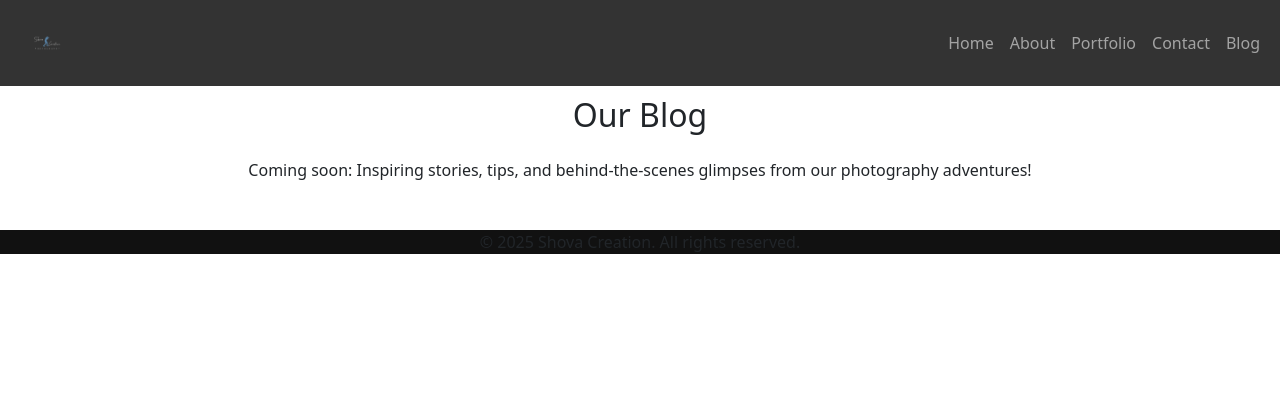
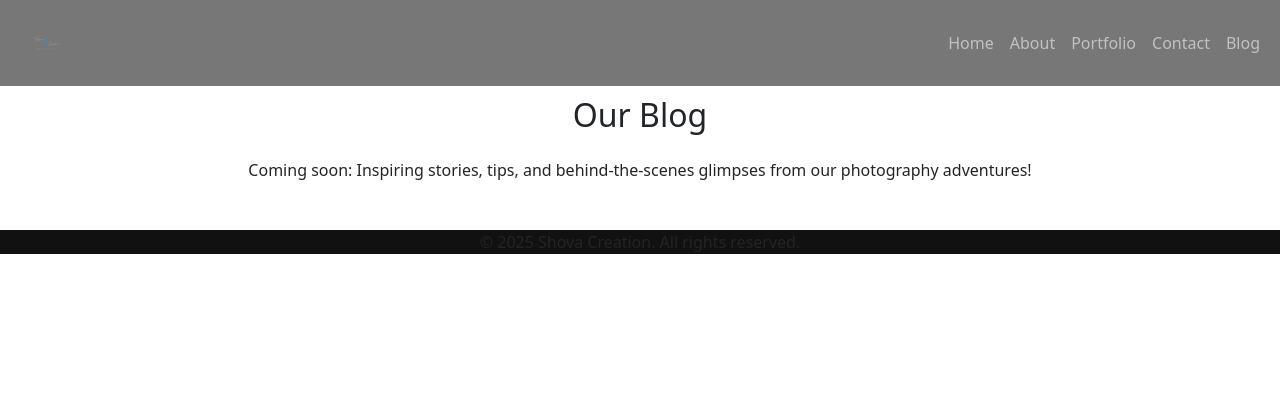
Before and after one commit to pradipNP/shova-creation, a Flask app: page /blog in a window 1280 px wide. Shown: the top 420 px of the page. Run offline with Flask 3, Linux system fonts and the light colour scheme.

Commit message:
Update style.css

```diff
--- a/static/css/style.css
+++ b/static/css/style.css
@@ -10,7 +10,7 @@ body, html {
 
 /* NAVBAR */
 .custom-navbar {
-  background-color: rgba(85, 85, 85, 0.8);
+  background-color: rgba(0, 0, 0, 0.8);
   height: 70px;
   position: absolute; /* Set navbar on top of the hero */
   width: 100%;
@@ -309,7 +309,7 @@ body > .hero-carousel {
 
 /* Navbar tweaks */
 .navbar {
-  background-color: rgba(0, 0, 0, 0.8);
+  background-color: rgba(85, 85, 85, 0.8);
 }
 .navbar-nav .nav-link.active {
   border-bottom: 2px solid #fff;
```
